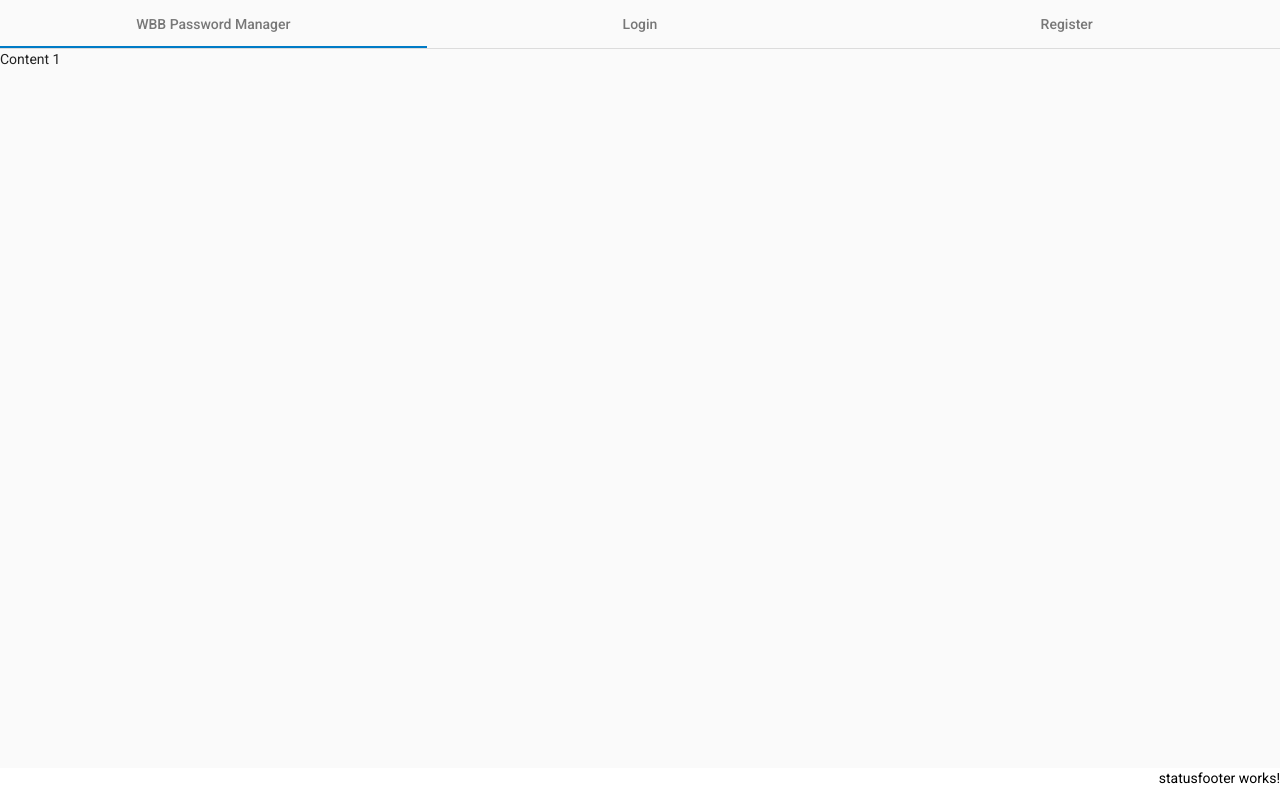
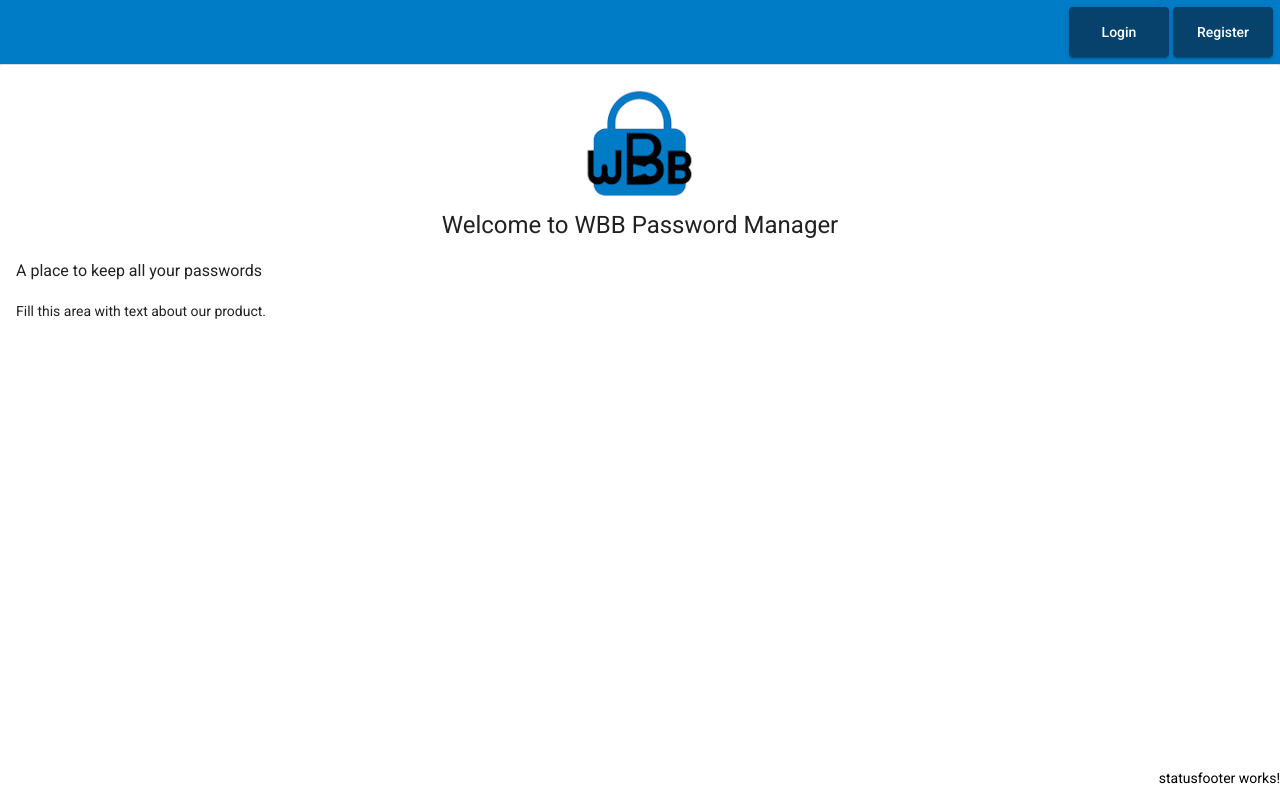
Before and after one commit to sami800/wbbpwmanclient, an Angular app: page / in a window 1280 px wide. Built offline with nearby package versions, Linux system fonts and the light colour scheme.

Commit message:
Edited Landing Page
Added mobile layout of landing page.

```diff
--- a/src/app/app.module.ts
+++ b/src/app/app.module.ts
@@ -16,6 +16,7 @@ import { environment } from '../environments/environment';
 import { MatMenuModule } from '@angular/material/menu';
 import { MatButtonModule } from '@angular/material/button';
 import { MatIconModule } from '@angular/material/icon';
+import { MatCardModule } from '@angular/material/card';
 import { MatSidenavModule } from '@angular/material/sidenav';
 import { CheckupComponent } from './checkup/checkup.component';
 import { NewpasswordComponent } from './newpassword/newpassword.component';
@@ -55,6 +56,7 @@ import { LocalDBserviceService } from './local-dbservice.service';
     FlexLayoutModule,
     HttpClientModule,
     MatTabsModule,
+    MatCardModule,
     ServiceWorkerModule.register('ngsw-worker.js', { enabled: environment.production })
   ],
   providers: [ AuthService, LocalDBserviceService ],
--- a/src/app/globalmenu/globalmenu.component.html
+++ b/src/app/globalmenu/globalmenu.component.html
@@ -1,6 +1,6 @@
 <mat-drawer-container class="menu-container" autosize>
 
-  <button aria-label="Button to expand or shrink menu" fxHide fxShow.xs fxShow.sm fxShow.md mat-icon-button class="openClose" (click)="showText = !showText">
+  <button aria-label="Button to expand or shrink menu" *ngIf="openOrClosed" fxHide fxShow.xs fxShow.sm fxShow.md mat-icon-button class="openClose" (click)="showText = !showText">
     <mat-icon aria-label="Expand or shrink menu icon" class="openCloseIcon">
       {{showText ? 'arrow_left' : 'arrow_right'}}
     </mat-icon>
--- a/src/app/landingpage/landingpage.component.css
+++ b/src/app/landingpage/landingpage.component.css
@@ -0,0 +1,72 @@
+
+::-webkit-scrollbar {
+    width: 0px;
+  }
+
+.headerContainer {
+    background-color: #007bc6;
+    color: white;
+    display: flex;
+    flex-flow: row;
+    width:100%;
+}
+
+.cardContainer {
+    display: flex;
+    flex-flow: column;
+    flex-grow: 1;
+    height: 85vh;
+    width: 100%;
+    align-items: center;
+    justify-content: center space-around;
+}
+
+.landingLogo {
+    color: white;
+    display: flex;
+    flex-flow: row;
+    width:100%;
+    align-self: center;
+    align-items: center;
+    justify-content: center ;
+}
+
+.landingHeaderButtons {
+    display: flex;
+    flex-flow: row;
+    flex-grow: 1;
+    align-items: right;
+    justify-content: flex-end;
+    margin:5px;
+}
+.landingHeaderTitle {
+    display: flex;
+    flex-flow: row;
+
+    align-items: center;
+    justify-content: flex-start;
+    margin:8px;
+}
+
+h1 {
+    text-align: center;
+}
+
+.barbutton {
+    width: 100px;
+    height: 50px;
+}
+
+.mat-raised-button {
+    color: white;
+    background-color: #07426d;
+    margin:2px;
+}
+
+.mat-tab-labels {
+    display: none !important;
+}
+
+.mat-ink-bar {
+    background-color: green;
+}
--- a/src/app/landingpage/landingpage.component.html
+++ b/src/app/landingpage/landingpage.component.html
@@ -1,5 +1,40 @@
-<mat-tab-group mat-stretch-tabs>
-    <mat-tab label="WBB Password Manager"> Content 1 </mat-tab>
-    <mat-tab label="Login"><app-logindialog></app-logindialog></mat-tab>
-    <mat-tab label="Register"><app-registrationdialog></app-registrationdialog></mat-tab>
+<div class="headerContainer">
+    <div fxShow fxHide.xs fxShow.sm fxHide.md class="landingHeaderButtons" >
+        <button class="barbutton" *ngIf="currentTab.value != 0" (click)="updateCurrentTab(0)" mat-raised-button>Home</button>
+        <button class="barbutton" *ngIf="currentTab.value == !1" (click)="updateCurrentTab(1)" mat-raised-button>Login</button>
+        <button class="barbutton" *ngIf="currentTab.value == !2" (click)="updateCurrentTab(2)" mat-raised-button>Register</button>
+    </div>
+
+    <button fxHide fxShow.xs fxShow.sm fxShow.md mat-button [matMenuTriggerFor]="menu">Menu</button>
+    <mat-menu #menu="matMenu">
+        <button mat-menu-item (click)="updateCurrentTab(0)"><mat-icon>home</mat-icon>
+            <span>Home</span>
+        </button>
+        <button mat-menu-item (click)="updateCurrentTab(1)"><mat-icon>lock_open</mat-icon>
+            <span>Login</span>
+        </button>
+        <button mat-menu-item (click)="updateCurrentTab(2)"><mat-icon>notes</mat-icon>
+            <span>Register</span>
+        </button>
+    </mat-menu>
+</div>
+
+<mat-tab-group [selectedIndex]="currentTab.value">
+    <mat-tab id="prodtitle" label="WBB Password Manager">
+        <mat-card class="example-card">
+            <mat-card-content class="cardContainer">
+                <div class="landingLogo" >
+                    <img src="assets/icons/icon-128x128.png">
+                </div>
+                    <h1>Welcome to WBB Password Manager</h1>
+                    <h3>A place to keep all your passwords</h3>
+                <p>
+                    Fill this area with text about our product.
+                </p>
+            </mat-card-content>
+          </mat-card>
+
+    </mat-tab>
+    <mat-tab class="loginTab" label="Login"><app-logindialog></app-logindialog></mat-tab>
+    <mat-tab class="registerTab" label="Register"><app-registrationdialog></app-registrationdialog></mat-tab>
 </mat-tab-group>
--- a/src/app/landingpage/landingpage.component.ts
+++ b/src/app/landingpage/landingpage.component.ts
@@ -1,13 +1,15 @@
-import { Component, OnInit } from '@angular/core';
+import { Component, OnInit, ViewEncapsulation } from '@angular/core';
+import { FormControl } from '@angular/forms';
 
 @Component({
   selector: 'app-landingpage',
   templateUrl: './landingpage.component.html',
-  styleUrls: ['./landingpage.component.css']
+  styleUrls: ['./landingpage.component.css'],
+  encapsulation: ViewEncapsulation.None
 })
 export class LandingpageComponent implements OnInit {
 
-  loggedIn;
+  currentTab = new FormControl(0);
 
   constructor() {
   }
@@ -15,4 +17,8 @@ export class LandingpageComponent implements OnInit {
   ngOnInit(): void {
   }
 
+  updateCurrentTab(x: number){
+    this.currentTab.setValue(x);
+  }
+
 }
```
